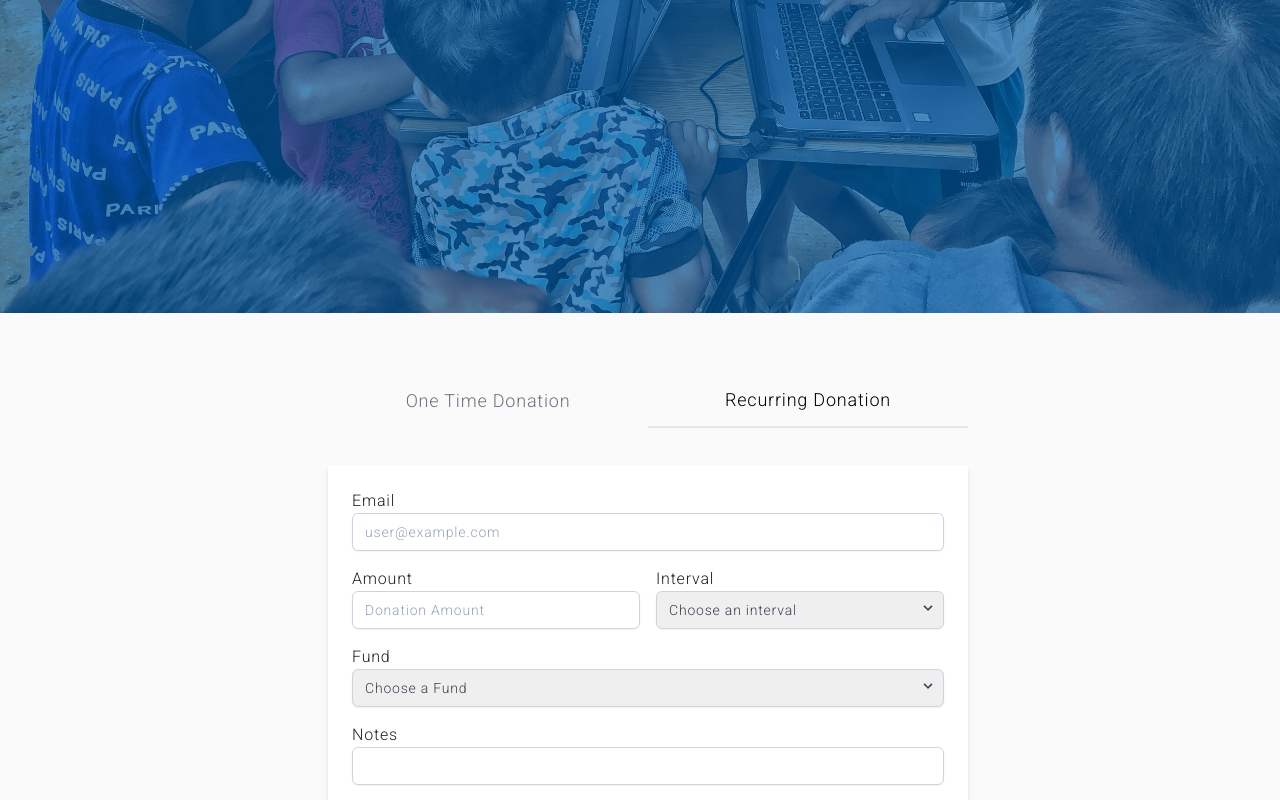
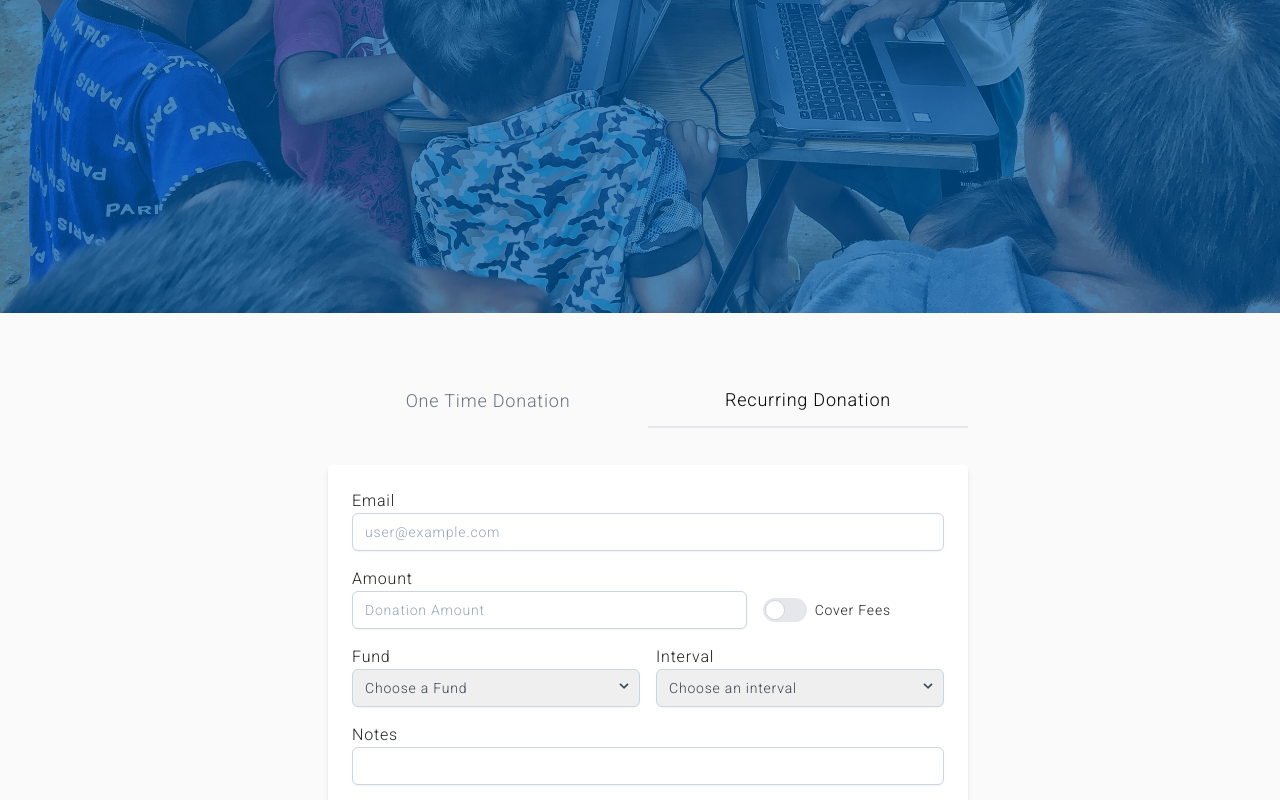
Before and after one commit to amplifyhope/web-ui, a Next.js app: page /donate in a window 1280 px wide. Both pictures are taken after a click on the button "Recurring Donation". Shown: the part 487-1287 px from the top of the page. Built offline with nearby package versions, Linux system fonts and the light colour scheme.

Commit message:
WEB-14: added cover-fees to validation schema and donate form

```diff
--- a/components/checkout/CheckoutForm.tsx
+++ b/components/checkout/CheckoutForm.tsx
@@ -1,13 +1,16 @@
-import React, { useState } from 'react'
-import { Formik, Form, Field, ErrorMessage, FormikHelpers } from 'formik'
-import { formatAmountForDisplay } from 'utils/stripe-helpers'
+import { DonationRequestBody, FundOptions, IntervalOptions } from 'common/types'
+import { ErrorMessage, Field, Form, Formik, FormikHelpers } from 'formik'
+import { useState } from 'react'
+import fetchJson from 'utils/fetchJson'
 import getStripe from 'utils/get-stripejs'
-import fetchJson from 'utils/fetchJson'
+import {
+  calculateStripeFees,
+  formatAmountForDisplay
+} from 'utils/stripe-helpers'
 import {
   OneTimeDonationSchema,
   RecurringDonationSchema
 } from 'utils/validation-schema'
-import { DonationRequestBody, IntervalOptions, FundOptions } from 'common/types'
 import * as config from '../../config'
 
 type CheckoutFormProps = {
@@ -17,6 +20,8 @@ type CheckoutFormProps = {
 type FormValues = {
   email: string
   amount: string
+  fees: string
+  coverFees: boolean
   interval: IntervalOptions
   fund: FundOptions
   notes: string
@@ -41,6 +46,8 @@ export const CheckoutForm = (props: CheckoutFormProps) => {
         initialValues={{
           email: '',
           amount: '',
+          fees: '0',
+          coverFees: false,
           interval: '',
           fund: '',
           notes: ' '
@@ -53,7 +60,11 @@ export const CheckoutForm = (props: CheckoutFormProps) => {
           { setSubmitting }: FormikHelpers<FormValues>
         ) => {
           setLoading(true)
-          const amount: number = +formValues.amount
+
+          const amount = !formValues.coverFees
+            ? Number(formValues.amount)
+            : Number(Number(formValues.amount) + Number(formValues.fees))
+
           const requestBody: DonationRequestBody = {
             email: formValues.email,
             amount,
@@ -87,7 +98,14 @@ export const CheckoutForm = (props: CheckoutFormProps) => {
             <Form className='flex flex-col items-center justify-between w-full h-full'>
               <div className='w-full'>
                 <div className='mb-4'>
+                  <div className='flex items-center justify-between'>
                     <label>Email</label>
+                    <ErrorMessage
+                      name='email'
+                      className='text-sm text-red-500'
+                      component='div'
+                    />
+                  </div>
                   <Field
                     id='email'
                     value={props.values.email}
@@ -97,19 +115,17 @@ export const CheckoutForm = (props: CheckoutFormProps) => {
                     placeholder='user@example.com'
                     className='w-full px-3 py-2 bg-white border rounded-md shadow-sm border-slate-300 placeholder-slate-400 focus:outline-none focus:border-sky-500 focus:ring-sky-500 sm:text-sm focus:ring-1'
                   />
+                </div>
+                <div className='flex items-center justify-start w-full mb-4 lg:flex-row lg:items-center'>
+                  <div className='w-2/3'>
+                    <div className='flex items-center justify-between'>
+                      <label>Amount</label>
                       <ErrorMessage
-                    name='email'
+                        name='amount'
                         className='text-sm text-red-500'
-                    component='a'
+                        component='div'
                       />
                     </div>
-                <div className='flex flex-col items-start justify-between w-full mb-4 lg:flex-row lg:items-center'>
-                  <div
-                    className={`${
-                      isRecurring ? 'w-full lg:w-1/2 lg:mr-2' : 'w-full'
-                    }`}
-                  >
-                    <label>Amount</label>
                     <Field
                       id='donation'
                       value={props.values.amount}
@@ -117,18 +133,91 @@ export const CheckoutForm = (props: CheckoutFormProps) => {
                       placeholder='Donation Amount'
                       min={config.MIN_AMOUNT}
                       max={config.MAX_AMOUNT}
-                      onChange={props.handleChange}
+                      onChange={e => {
+                        props.handleChange(e)
+                        props.setFieldValue(
+                          'fees',
+                          calculateStripeFees(+e.target.value)
+                        )
+                      }}
                       className='w-full px-3 py-2 bg-white border rounded-md shadow-sm border-slate-300 placeholder-slate-400 focus:outline-none focus:border-sky-500 focus:ring-sky-500 sm:text-sm focus:ring-1'
                     />
+                  </div>
+                  <div className={`ml-4 mt-6`}>
+                    <label className='flex items-center justify-center cursor-pointer'>
+                      <Field
+                        type='checkbox'
+                        name='coverFees'
+                        className='sr-only peer'
+                      />
+                      <div className="relative w-11 h-6 bg-gray-200 peer-focus:outline-none peer-focus:ring-4 peer-focus:ring-blue-300 dark:peer-focus:ring-blue-800 rounded-full peer dark:bg-gray-700 peer-checked:after:translate-x-full rtl:peer-checked:after:-translate-x-full peer-checked:after:border-white after:content-[''] after:absolute after:top-[2px] after:start-[2px] after:bg-white after:border-gray-300 after:border after:rounded-full after:h-5 after:w-5 after:transition-all dark:border-gray-600 peer-checked:bg-ahBlue"></div>
+                      <span className='ms-2 text-sm'>
+                        Cover Fees{' '}
+                        {props.values.amount
+                          ? `$${props.values.fees.toString()}`
+                          : ''}
+                      </span>
+                    </label>
+                  </div>
+                </div>
+                <div className='flex flex-col items-start justify-between w-full mb-4 lg:flex-row lg:items-center'>
+                  <div
+                    className={`${
+                      isRecurring
+                        ? 'relative w-full lg:w-1/2 lg:mr-2'
+                        : 'relative w-full'
+                    }`}
+                  >
+                    <div className='flex items-center justify-between'>
+                      <label>Fund</label>
                       <ErrorMessage
-                      name='amount'
+                        name='fund'
                         className='text-sm text-red-500'
-                      component='a'
+                        component='div'
                       />
+                    </div>
+                    <Field
+                      as='select'
+                      id='fund'
+                      onChange={props.handleChange}
+                      name='fund'
+                      className='w-full px-3 py-2 leading-tight text-gray-700 border rounded-md shadow-sm appearance-none border-slate-300 focus:outline-none focus:border-sky-500 focus:ring-sky-500 sm:text-sm focus:ring-1'
+                    >
+                      <option
+                        value=''
+                        disabled
+                        selected
+                        hidden
+                        className='text-slate-400'
+                      >
+                        Choose a Fund
+                      </option>
+                      {fundOptions.map((option, index) => (
+                        <option key={index} value={option}>
+                          {option}
+                        </option>
+                      ))}
+                    </Field>
+                    <div className='absolute inset-y-0 right-0 flex items-center px-2 mt-5 text-slate-700 pointer-events-none'>
+                      <svg
+                        className='w-4 h-4 fill-current'
+                        xmlns='http://www.w3.org/2000/svg'
+                        viewBox='0 0 20 20'
+                      >
+                        <path d='M9.293 12.95l.707.707L15.657 8l-1.414-1.414L10 10.828 5.757 6.586 4.343 8z' />
+                      </svg>
+                    </div>
                   </div>
                   {isRecurring && (
                     <div className='relative w-full mt-4 lg:w-1/2 lg:ml-2 lg:mt-0'>
+                      <div className='flex items-center justify-between'>
                         <label>Interval</label>
+                        <ErrorMessage
+                          name='interval'
+                          className='text-sm text-red-500'
+                          component='div'
+                        />
+                      </div>
                       <Field
                         as='select'
                         id='interval'
@@ -151,11 +240,7 @@ export const CheckoutForm = (props: CheckoutFormProps) => {
                           </option>
                         ))}
                       </Field>
-                      <ErrorMessage
-                        name='interval'
-                        className='text-sm text-red-500'
-                        component='a'
-                      />
+
                       <div className='absolute inset-y-0 right-0 flex items-center px-2 mt-5 text-gray-700 pointer-events-none'>
                         <svg
                           className='w-4 h-4 fill-current'
@@ -168,58 +253,21 @@ export const CheckoutForm = (props: CheckoutFormProps) => {
                     </div>
                   )}
                 </div>
-                <div className='relative mb-4'>
-                  <label>Fund</label>
-                  <Field
-                    as='select'
-                    id='fund'
-                    onChange={props.handleChange}
-                    name='fund'
-                    className='w-full px-3 py-2 leading-tight text-gray-700 border rounded-md shadow-sm appearance-none border-slate-300 focus:outline-none focus:border-sky-500 focus:ring-sky-500 sm:text-sm focus:ring-1'
-                  >
-                    <option
-                      value=''
-                      disabled
-                      selected
-                      hidden
-                      className='text-slate-400'
-                    >
-                      Choose a Fund
-                    </option>
-                    {fundOptions.map((option, index) => (
-                      <option key={index} value={option}>
-                        {option}
-                      </option>
-                    ))}
-                  </Field>
-                  <div className='absolute inset-y-0 right-0 flex items-center px-2 mt-5 text-gray-700 pointer-events-none'>
-                    <svg
-                      className='w-4 h-4 fill-current'
-                      xmlns='http://www.w3.org/2000/svg'
-                      viewBox='0 0 20 20'
-                    >
-                      <path d='M9.293 12.95l.707.707L15.657 8l-1.414-1.414L10 10.828 5.757 6.586 4.343 8z' />
-                    </svg>
-                  </div>
+                <div className='mb-4'>
+                  <div className='flex items-center justify-between'>
+                    <label>Notes</label>
                     <ErrorMessage
-                    name='fund'
+                      name='notes'
                       className='text-sm text-red-500'
-                    component='a'
+                      component='div'
                     />
                   </div>
-                <div className='mb-4'>
-                  <label>Notes</label>
                   <Field
                     id='notes'
                     value={props.values.notes}
                     onChange={props.handleChange}
                     name='notes'
                     className='w-full px-3 py-2 bg-white border rounded-md shadow-sm border-slate-300 placeholder-slate-400 focus:outline-none focus:border-sky-500 focus:ring-sky-500 sm:text-sm focus:ring-1'
-                  />
-                  <ErrorMessage
-                    name='notes'
-                    className='text-sm text-red-500'
-                    component='a'
                   />
                 </div>
               </div>
@@ -229,7 +277,14 @@ export const CheckoutForm = (props: CheckoutFormProps) => {
                 className='w-full py-2 mt-4 border border-solid rounded border-primary hover:bg-black/10 text-primary'
               >
                 Donate{' '}
-                {formatAmountForDisplay(+props.values.amount, config.CURRENCY)}{' '}
+                {formatAmountForDisplay(
+                  !props.values.coverFees
+                    ? Number(props.values.amount)
+                    : Number(
+                        Number(props.values.amount) + Number(props.values.fees)
+                      ),
+                  config.CURRENCY
+                )}{' '}
               </button>
             </Form>
           )
--- a/utils/validation-schema.ts
+++ b/utils/validation-schema.ts
@@ -7,6 +7,7 @@ export const OneTimeDonationSchema = yup
       .email('Please enter a valid email address.')
       .required('Required'),
     amount: yup.number().required('Please enter a valid amount.'),
+    coverFees: yup.boolean().required(),
     fund: yup.string().required('Please specify a fund to donate to.'),
     notes: yup.string().optional()
   })
@@ -19,6 +20,7 @@ export const RecurringDonationSchema = yup
       .email('Please enter a valid email address.')
       .required('Required'),
     amount: yup.number().required('Please enter a valid amount.'),
+    coverFees: yup.boolean().required(),
     interval: yup.string().required('Please select an interval'),
     fund: yup.string().required('Please specify a fund to donate to.'),
     notes: yup.string().optional()
```
Lines whose indentation alone changed are shown as unchanged.
